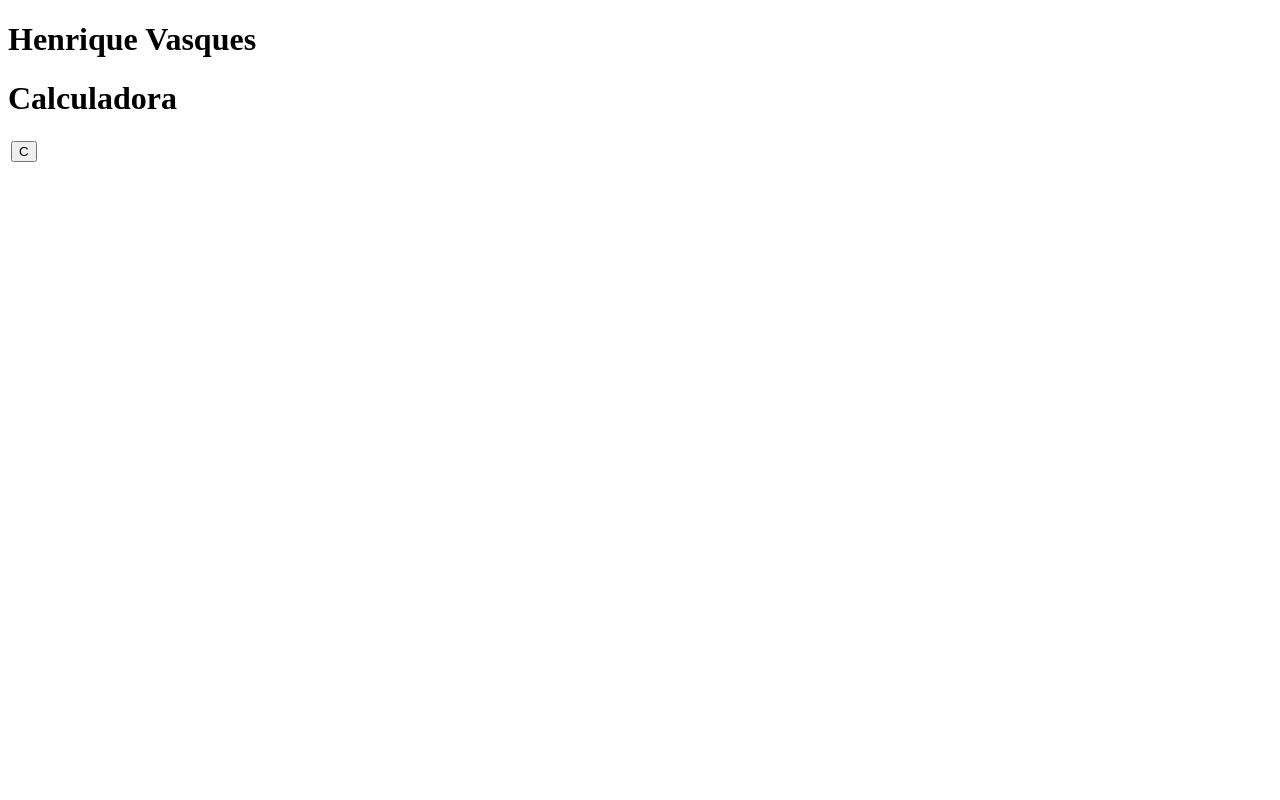
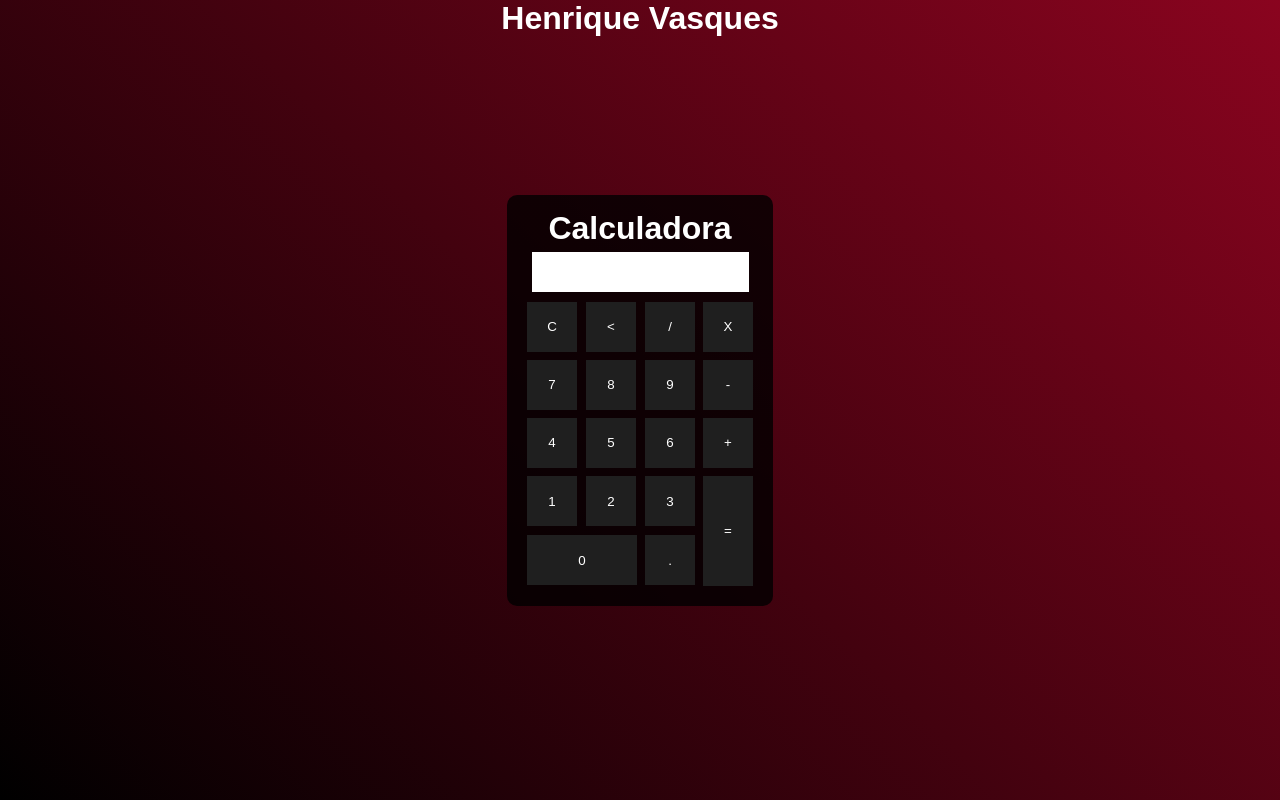
Before and after one commit to HenriqueVasques/Projetos, a plain HTML site: page Projeto 7 - Calculadora/index.html in a window 1280 px wide. Drawn offline with Linux system fonts and the light colour scheme.

Commit message:
Calculadora

```diff
--- a/Projeto 7 - Calculadora/index.html
+++ b/Projeto 7 - Calculadora/index.html
@@ -4,22 +4,55 @@
     <meta charset="UTF-8">
     <meta name="viewport" content="width=device-width, initial-scale=1.0">
     <title>calculadora</title>
+    <link rel="stylesheet" href="style.css">
 </head>
 <body>
 
     <main class="content">
-        <h1>Henrique Vasques</h1>
+
+        <h1 class="titulo">Henrique Vasques</h1>
+
         <div class="calculator">
             <h1>Calculadora</h1>
             <p id="resultado"></p>
 
             <table>
                 <tr>
-                    <td><button>C</button></td>
+                    <td><button onclick="clean()">C</button></td>
+                    <td><button onclick="back()"><</button></td>
+                    <td><button onclick="insert('/')">/</button></td>
+                    <td><button onclick="insert('*')">X</button></td>
                 </tr>
+
+                <tr>
+                    <td><button onclick="insert(7)">7</button></td>
+                    <td><button onclick="insert(8)">8</button></td>
+                    <td><button onclick="insert(9)">9</button></td>
+                    <td><button onclick="insert('-')">-</button></td>
+                </tr>
+
+                <tr>
+                    <td><button onclick="insert(4)">4</button></td>
+                    <td><button onclick="insert(5)">5</button></td>
+                    <td><button onclick="insert(6)">6</button></td>
+                    <td><button onclick="insert('+')">+</button></td>
+                </tr>
+
+                <tr>
+                    <td><button onclick="insert(1)">1</button></td>
+                    <td><button onclick="insert(2)">2</button></td>
+                    <td><button onclick="insert(3)">3</button></td>
+                    <td rowspan="2"><button class="botaoIgual" onclick="calcular()">=</button></td>
+                </tr>
+
+                <tr>
+                    <td colspan="2"><button class="botao0" onclick="insert(0)">0</button></td>
+                    <td><button onclick="insert('.')">.</button></td>
+                </tr>
+
             </table>
         </div>
     </main>
-
+    <script src="index.js"></script>
 </body>
 </html>
--- a/Projeto 7 - Calculadora/index.js
+++ b/Projeto 7 - Calculadora/index.js
@@ -0,0 +1,19 @@
+function insert(num){
+    var numero = document.getElementById('resultado').innerHTML;
+    document.getElementById('resultado').innerHTML = numero+=num;
+}
+
+function clean(){
+    document.getElementById('resultado').innerHTML = '';
+}
+function back(){
+    var resultado = document.getElementById('resultado').innerHTML;
+    document.getElementById('resultado').innerHTML = resultado.substring(0,resultado.length-1)
+}
+
+function calcular(){
+    var resultado = document.getElementById('resultado').innerHTML;
+    if(resultado){
+        document.getElementById('resultado').innerHTML = eval(resultado);
+    }
+}
--- a/Projeto 7 - Calculadora/style.css
+++ b/Projeto 7 - Calculadora/style.css
@@ -0,0 +1,69 @@
+/* Formatações gerais */
+*{
+    margin: 0;
+    padding: 0;
+}
+
+.content{
+    display: flex;
+    justify-content: center;
+    align-items: center;
+    background: linear-gradient(45deg, black, rgb(138, 4, 31));
+    height: 100vh;
+    width: 100%;
+    color: white;
+    font-family: Arial, Helvetica, sans-serif;
+
+}
+/* calculadora, fundo e titulo */
+.calculator{
+    display: flex;
+    flex-direction: column;
+    align-items: center;
+    background: rgba(0, 0, 0, 0.8);
+    position: absolute;
+    border-radius: 10px;
+    padding: 15px;
+}
+
+.titulo{
+    display: flex;
+    align-self: flex-start;
+}
+/* Botões */
+button{
+    height: 50px;
+    width: 50px;
+    color: white;
+    background: rgb(31, 31, 31);
+    cursor: pointer;
+    border: none;
+    margin: 3px;
+}
+
+button:hover{
+    background-color: black;
+    transform: scale(1.2);
+    transition: ease-in-out 0.3s;
+}
+
+.botaoIgual{
+    height: 110px;
+}
+
+.botao0{
+    width: 110px;
+}
+
+/* Visor */
+
+#resultado{
+    color: black;
+    background-color: white;
+    width: 207px;
+    height: 30px;
+    margin: 5px;
+    font-size: 25;
+    text-align: right;
+    padding: 5px;
+}
```
